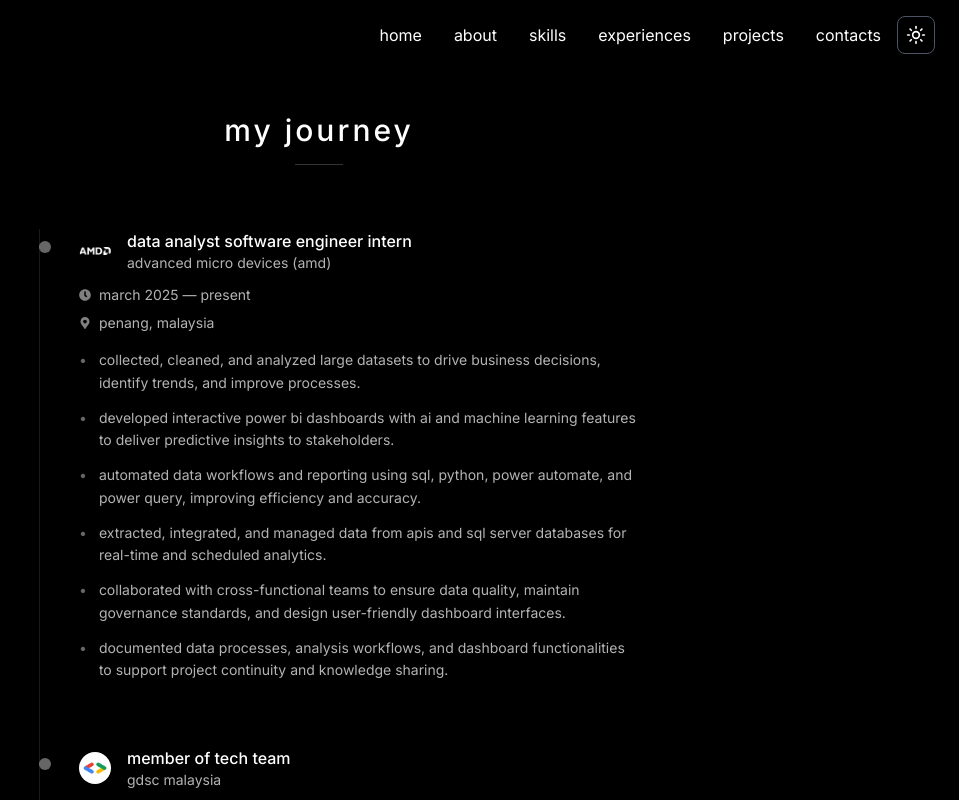
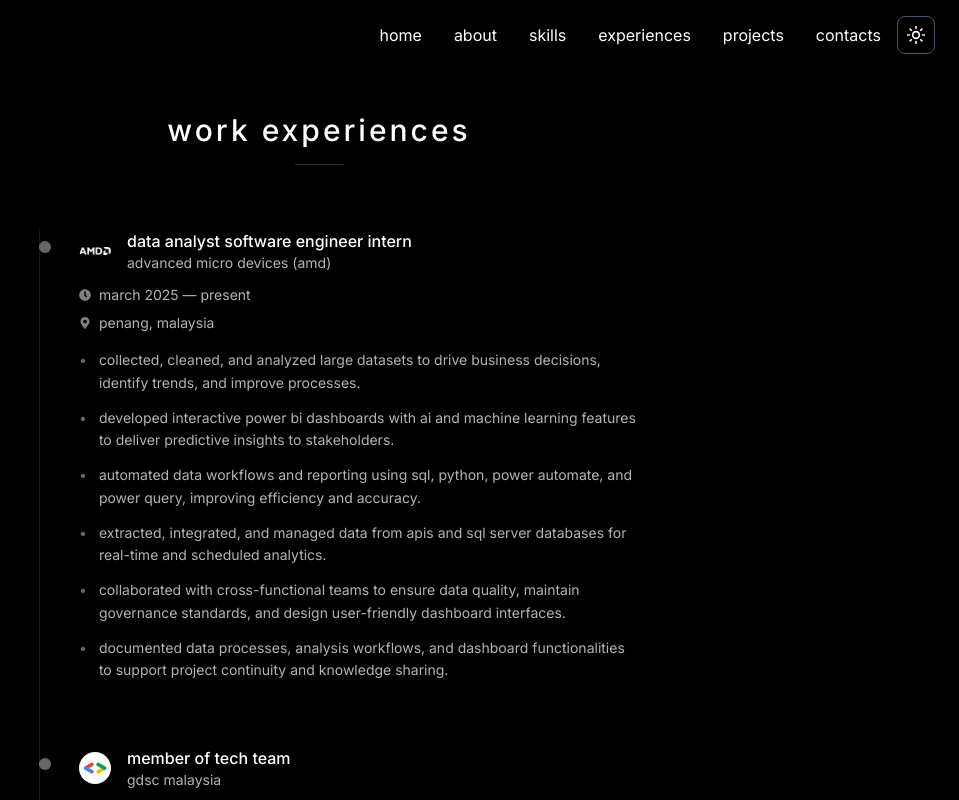
Before and after one commit to daniyalrosli/my-portfolio, a Next.js app: page /experiences in a window 1280 px wide. Shown: the top 800 px of the page, without its empty margins (321-1280 px from the left). Built offline with nearby package versions, Linux system fonts and the light colour scheme.

Commit message:
update wording

```diff
--- a/src/app/experiences/page.tsx
+++ b/src/app/experiences/page.tsx
@@ -78,7 +78,7 @@ export default function ExperiencePage() {
         <Navbar />
         <section className="min-h-screen flex flex-col items-center px-4 py-28 max-w-2xl mx-auto space-y-16">
           <div className="text-center space-y-4 animate-fade-in">
-            <h1 className="text-3xl font-medium tracking-widest text-gray-900 dark:text-white">my journey</h1>
+            <h1 className="text-3xl font-medium tracking-widest text-gray-900 dark:text-white">work experiences</h1>
             <div className="w-12 h-[1px] bg-gray-300 dark:bg-white/20 mx-auto" />
           </div>
           <div className="relative w-full">
```
